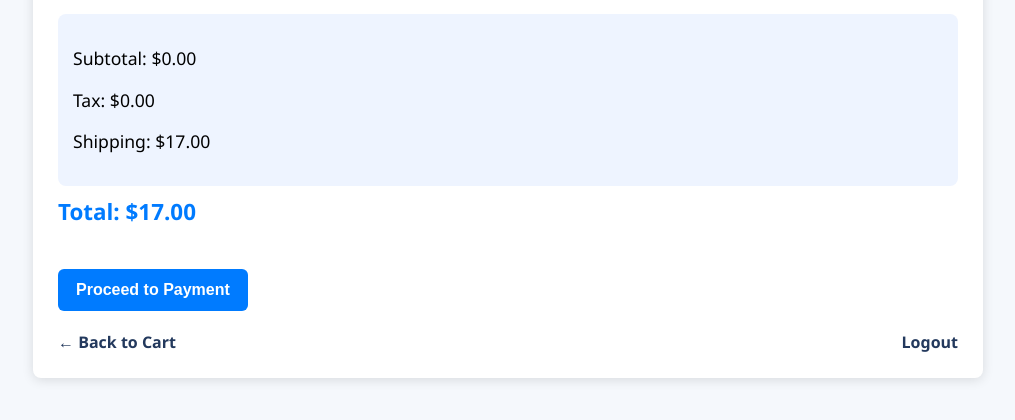
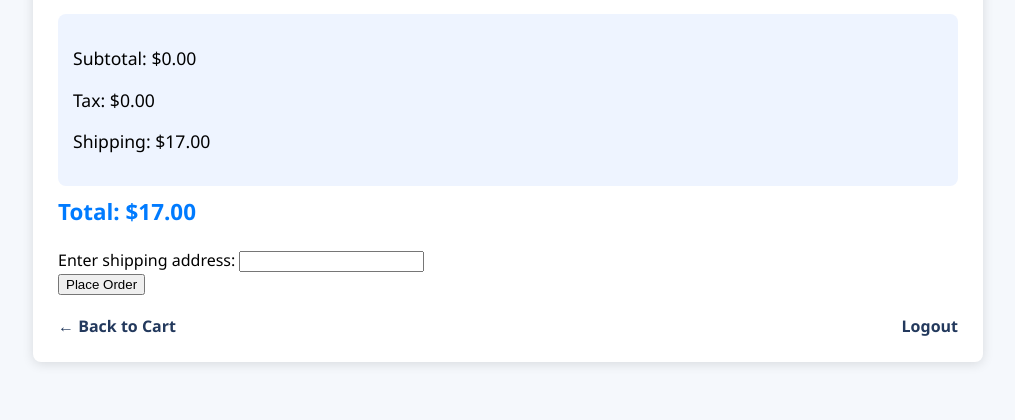
Before and after one commit to MaddoxHodges/SE_E-Commerce_Project, a Django app: page /checkout/ in a window 1280 px wide. Shown: the part 255-675 px from the top of the page, without its empty margins (132-1147 px from the left). Run offline with Django 5.2, Linux system fonts and the light colour scheme.

Commit message:
fixed orderitems

```diff
--- a/letsLearn/letsLearn/models.py
+++ b/letsLearn/letsLearn/models.py
@@ -24,7 +24,7 @@ class Product(models.Model):
 
     stock = models.IntegerField(default=0)
 
-    status = models.CharField(max_length=10, default='active')
+    status = models.CharField(max_length=10, default='pending')
     main_image_url = models.TextField(blank=True, null=True)
 
     created_at = models.DateTimeField(auto_now_add=True)
--- a/letsLearn/templates/checkout.html
+++ b/letsLearn/templates/checkout.html
@@ -149,9 +149,15 @@ a:hover {
   <p class="total-final">Total: ${{ total }}</p>
 
   <!-- Proceed to Payment Button -->
-  <a href="/payment/">
+  <!-- <a href="/placeorder/">
       <button>Proceed to Payment</button>
-  </a>
+  </a> -->
+  <form action="/placeorder/" method="post">
+        {% csrf_token %}
+        {{ form }}
+
+        <input type="submit" value="Place Order"/>
+  </form>
 
   <div class="nav-links">
     <a href="/cart/">← Back to Cart</a>
--- a/letsLearn/templates/placeorder.html
+++ b/letsLearn/templates/placeorder.html
@@ -20,14 +20,14 @@
   </script>
 {% endif %}
 
-    <!-- Subscription Form -->
+    <!-- Subscription Form
 
     <form action="/subscribe/" method="POST">
     {% csrf_token %}
     <input type="email" name="email" required placeholder="Enter your
     email">
     <button type="submit">Subscribe</button>
-    </form>
+    </form> -->
 
 </body>
 </html>
```
